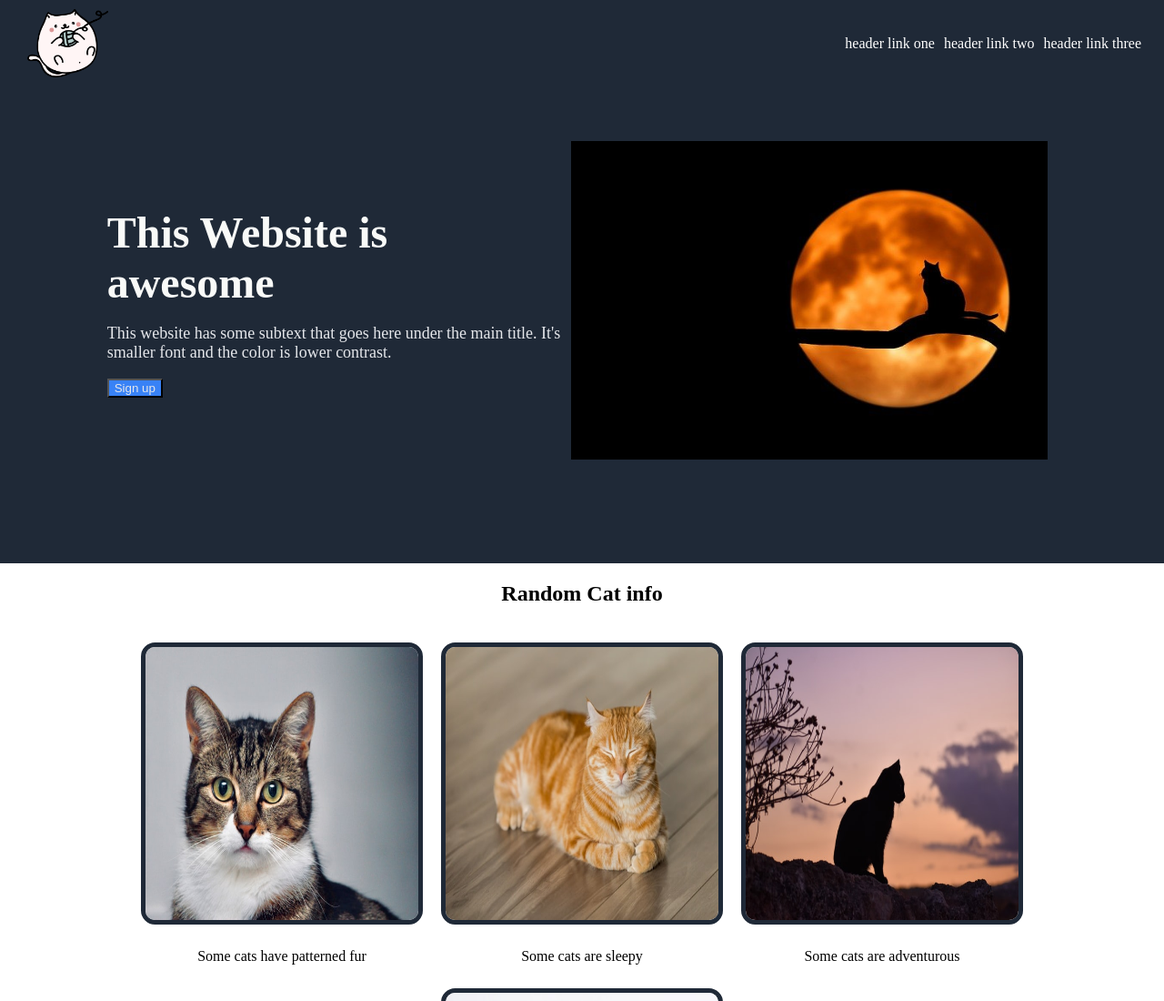
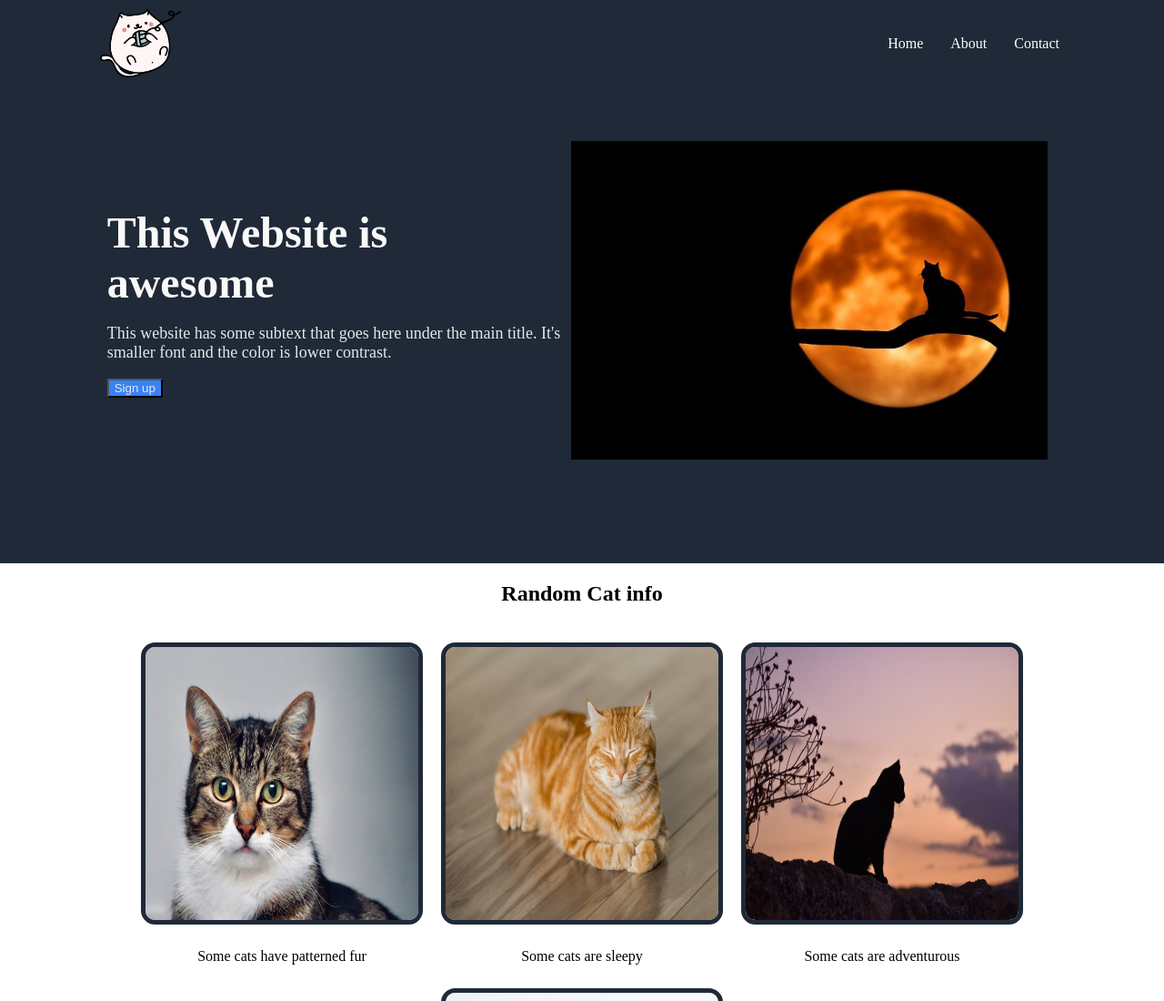
Before and after one commit to ljensen63/Landing_page, a plain HTML site: page index.html in a window 1280 px wide. Shown: the top 1100 px of the page at 91% size. Drawn offline with Linux system fonts and the light colour scheme.

Commit message:
final changes to the project

```diff
--- a/index.html
+++ b/index.html
@@ -9,9 +9,9 @@
     <div class="header">
         <img src="images/cat-g9a1b7dc83_640.png">
         <ul>
-            <li>header link one</li>
-            <li>header link two</li>
-            <li>header link three</li>
+            <li>Home</li>
+            <li>About</li>
+            <li>Contact</li>
         </ul>
     </div>
     <div class="content">
--- a/styles.css
+++ b/styles.css
@@ -6,7 +6,7 @@ body{
 
 .header{
     display: flex;
-    padding: 0 20px;
+    padding: 0 100px;
     background-color: #1f2937;
     color: white;
     align-items: center;
@@ -24,7 +24,7 @@ body{
 .header li{
     color: white;
     list-style: none;
-    padding: 5px;
+    padding: 15px;
 }
 
 .header li:hover{
```
